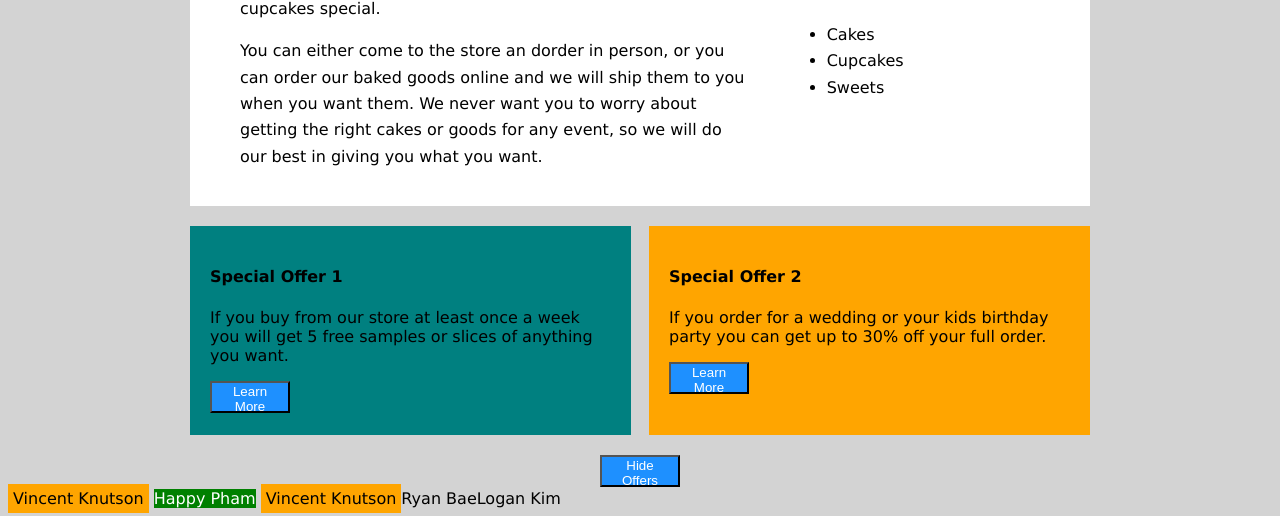
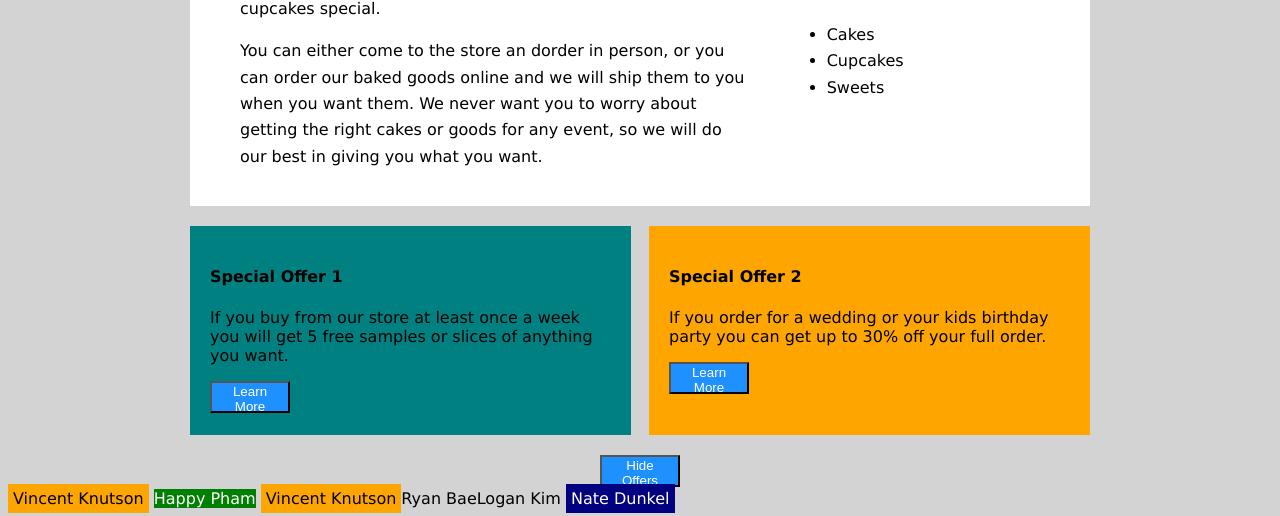
Before and after one commit to paigeschoer/schoer-alhso-15b, a plain HTML site: page home.html in a window 1280 px wide. Shown: the part 321-837 px from the top of the page. Drawn offline with Linux system fonts and the light colour scheme.

Commit message:
added my name to home.html- Nate Dunkel

```diff
--- a/home.html
+++ b/home.html
@@ -89,7 +89,7 @@
          <span style="background-color:orange; color:black; padding:5px;">Ryan Bae</span
 
     <span style="background-color: #000080; color: #ffcc00; font-family: Arial, Calibri;">Logan Kim</span>
-
+<span style="background-color: navy; color:white; padding:5px;"> Nate Dunkel<span>
 
   </body>
 </html>
```
